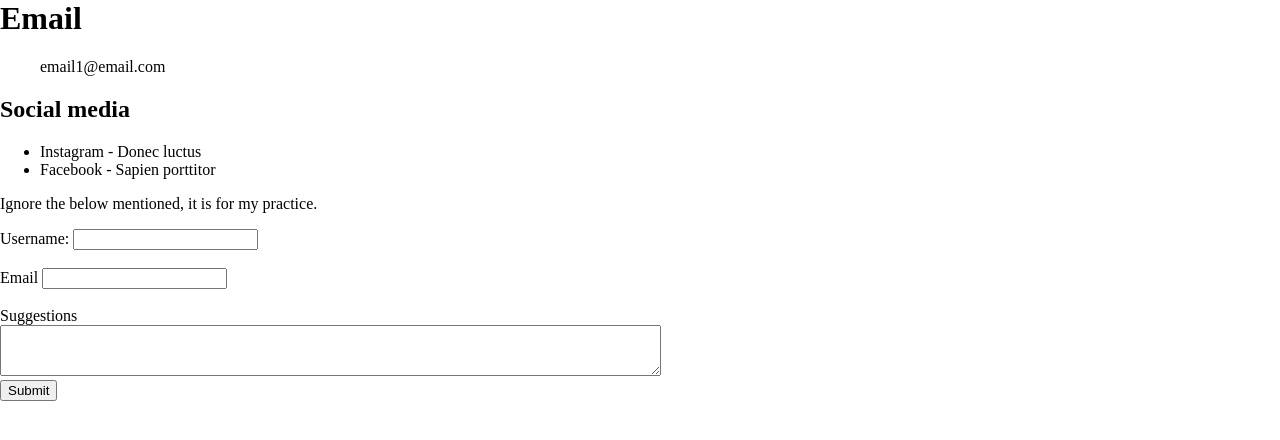
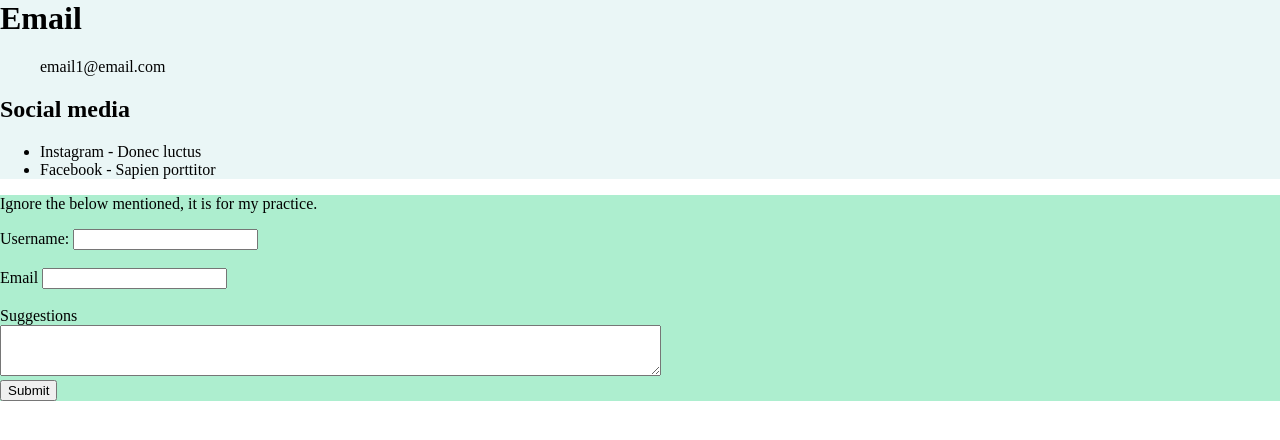
Before and after one commit to kokosha888/Practice, a plain HTML site: page Contact.html in a window 1280 px wide. Drawn offline with Linux system fonts and the light colour scheme.

Commit message:
Update styles.css

```diff
--- a/css/styles.css
+++ b/css/styles.css
@@ -14,13 +14,13 @@ body {
     margin-top: 0;
   }
 
-.top-half {
+.top-cont {
   background-color: #EAF6F6;
   width: 100%;
 
 }
 
-.second-half {
+.bottom-cont {
   background-color: #adeecf;
   width: 100%;
 
```
